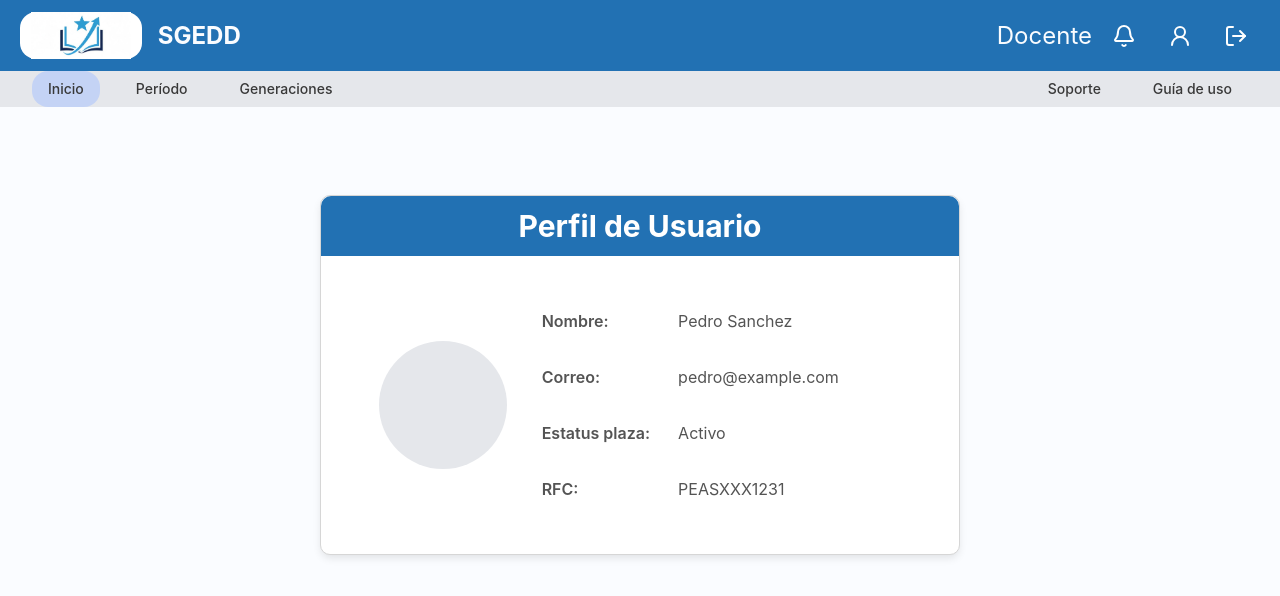
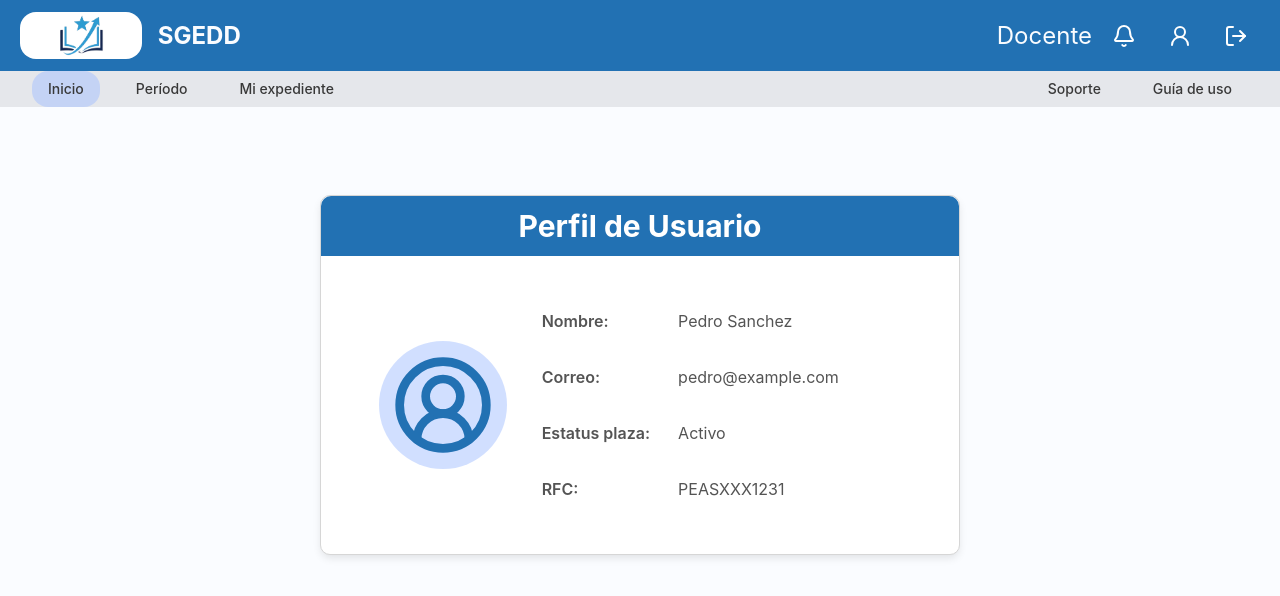
Before and after one commit to umdalecs/sgedd, a Next.js app: page /dashboard in a window 1280 px wide. Shown: the top 596 px of the page. Built offline with nearby package versions, Linux system fonts and the light colour scheme.

Commit message:
Correcciones ineptos
* Cambios del cagadero que tenian

* Cambios visuales, notificaciones y perfil

```diff
--- a/src/app/dashboard/expedienteSoporte/page.tsx
+++ b/src/app/dashboard/expediente/documento_soporte/page.tsx
@@ -10,7 +10,6 @@
 export default function Page() {
     return (
         <>
-            <Header rol="Docente"></Header>
             <div className="max-w-5xl mx-auto mt-18 bg-background rounded-2xl shadow-lg overflow-hidden">
                 <div className="bg-primary text-white p-4 flex items-center space-x-2">
                     <h1 className="text-lg font-semibold">
--- a/src/app/dashboard/expediente/page.tsx
+++ b/src/app/dashboard/expediente/page.tsx
@@ -10,12 +10,11 @@
 import { Badge } from "@/components/ui/badge"
 import { Button } from "@/components/ui/button"
 import { FilePlus } from "lucide-react" // Importa el icono
-import Header from "@/components/common/Header";
+import Link from "next/link"
 
 export default function Page() {
     return (
         <>
-            <Header rol="Docente"></Header>
             <div className="max-w-7xl mx-auto p-8">
                 <h1 className="text-2xl font-bold mt-4 mb-2">MI EXPEDIENTE - PERIODO 2025</h1>
                 <div className="rounded-2xl border shadow-2xl">
@@ -56,7 +55,9 @@
                                           ) : (
                                             <Button variant="outline" size="sm" className="rounded-2xl w-1/4">Ver motivos</Button>
                                           )}
-                                        <Button variant="destructive" size="sm" className="rounded-2xl w-1/4">Reportar</Button>
+                                        <Link href="/dashboard/expediente/documento_soporte">
+                                          <Button variant="destructive" size="sm" className="rounded-2xl w-1/4">Reportar</Button>
+                                        </Link>
                                     </TableCell>
                                 </TableRow>
                             ))}
@@ -71,7 +72,7 @@
 const documentos = [
   { id: 1, nombre: "Constancia de Recursos Humanos", solicitar: false, estado: "Aprobado", ultimaActualizacion: "24/10/2025", verPDF: true },
   { id: 2, nombre: "Carta de Exclusividad  Laboral", solicitar: true, estado: "NoGen", ultimaActualizacion: "24/10/2025", verPDF: false },
-  { id: 3, nombre: "Carta de liberacion de Actividades", solicitar: false, estado: "pendiente", ultimaActualizacion: "20/10/2025", verPDF: false },
+  { id: 3, nombre: "Carta de liberacion de Actividades", solicitar: false, estado: "Pendiente", ultimaActualizacion: "20/10/2025", verPDF: false },
   { id: 4, nombre: "Constancia de servicios escolares", solicitar: true, estado: "Rechazado", ultimaActualizacion: "18/10/2025", verPDF: false }
 ]
 
--- a/src/app/dashboard/page.tsx
+++ b/src/app/dashboard/page.tsx
@@ -1,5 +1,5 @@
 "use client";
-import DashboardCards from "@/components/common/DashboardCard";
+import MainCard from "@/components/dashboard/MainCard";
 import { Usuario, UsuarioDocente, asignarRol } from "@/types/usuario";
 
 export default function Page() {
@@ -23,7 +23,7 @@
   return (
     <>
     <div className="min-h-70">
-      <DashboardCards usuario={usuarioTestD}/>
+      <MainCard usuario={usuarioTestD}/>
     </div>
     </>
   )
--- a/src/app/soporte/page.tsx
+++ b/src/app/dashboard/soporte/page.tsx
@@ -6,7 +6,6 @@
 export default function Page() {
   return (
     <>
-      <Header rol="Docente"></Header>
       <div className="py-8">
         <SupportForm />
       </div>
--- a/src/components/common/DashboardCard.tsx
+++ /dev/null
@@ -1,56 +0,0 @@
-import { Card, CardContent, CardHeader, CardTitle } from "@/components/ui/card";
-import { Usuario, UsuarioDocente } from "@/types/usuario";
-
-
-type Props = {
-  usuario: Usuario | UsuarioDocente;
-};
-
-export default function DashboardCards({ usuario }: Props) {
-    return(
-        <>
-        <div className="flex justify-center items-center w-full py-22">
-            <Card className="flex-col w-1/2 min-w-lg h-full py-0 gap-0 min-h-90">
-                <CardHeader className="bg-primary text-primary-foreground rounded-t-xl py-3 text-center gap-0">
-                    <CardTitle className="text-3xl font-bold">Perfil de Usuario</CardTitle>
-                </CardHeader>
-                <CardContent className="flex-1 flex items-center justify-center gap-0">
-                    <div className="flex w-full h-full">
-                        <div className="w-1/3 flex items-center justify-center">
-                        <div className="w-32 h-32 bg-sidebar-border rounded-full flex items-center justify-center">
-
-                        </div>
-                        </div>
-                        <div className="w-2/3 flex flex-col justify-center gap-8">
-                        <div className="flex gap-2">
-                            <p className="font-semibold w-1/3">Nombre:</p>
-                            <p className="w-2/3">{usuario.nombre} {usuario.apellido}</p>
-                        </div>
-                        <div className="flex gap-2">
-                            <p className="font-semibold w-1/3">Correo:</p>
-                            <p className="w-2/3">{usuario.correo}</p>
-                        </div>
-                        {(usuario.rol === "Docente" && "estatusPlaza" in usuario) &&(
-                            <div className="flex gap-2">
-                            <p className="font-semibold w-1/3">Estatus plaza:</p>
-                            <p className="w-2/3">{usuario.estatusPlaza}</p>
-                            </div>
-                        )}
-                        {(usuario.rol === "Generador" || usuario.rol === "Revisor") &&(
-                            <div className="flex gap-2">
-                            <p className="font-semibold w-1/3">Puesto:</p>
-                            <p className="w-2/3">{usuario.puesto}</p>
-                            </div>
-                        )}
-                        <div className="flex gap-2">
-                            <p className="font-semibold w-1/3">RFC:</p>
-                            <p className="w-2/3">{usuario.rfc}</p>
-                        </div>
-                        </div>
-                    </div>
-                    </CardContent>
-            </Card>
-        </div>
-        </>
-    )
-}
--- a/src/components/common/Header.tsx
+++ b/src/components/common/Header.tsx
@@ -15,14 +15,11 @@
 
 export default function Header({ rol }: { rol: string }) {
   const pathname = usePathname();
-
-  const thirdTabLabel =
-    pathname?.startsWith("/docente")
-      ? "Mi expediente"
-      : pathname?.startsWith("/revisor")
-      ? "Revisiones"
-      : "Generaciones";
-
+  const rutaRol: Record<string, string> = {
+  "Docente": "/dashboard/expediente",
+  "Revisor": "/dashboard/revisiones",
+  "Generador": "/dashboard/generaciones",
+  };
   return (
     <>
       <div className="w-full">
@@ -30,7 +27,7 @@
           <div className="flex w-1/6 min-w-[175px] gap-4 items-center">
             <div className="bg-primary-foreground w-2/3 rounded-2xl flex items-center justify-center">
               <Image
-                src={"/img/logo-sgedd.jpg"}
+                src={"/img/logo-sgedd.png"}
                 alt="SGEDD"
                 width={100}
                 height={100}
@@ -56,7 +53,7 @@
                 {notificaciones.length > 0 ? (
                   notificaciones.map((n) => (
                     <DropdownMenuItem
-                      className="bg-primary-foreground rounded-2xl border-b-3 border-b-primary"
+                      className="bg-primary-foreground rounded-2xl border-b-3 border-b-primary data-[highlighted]:bg-primary data-[highlighted]:text-primary-foreground"
                       key={n.id}
                     >
                       {n.texto}
@@ -69,7 +66,7 @@
                 )}
 
                 <DropdownMenuSeparator />
-                <DropdownMenuItem className="bg-primary rounded-lg justify-center">
+                <DropdownMenuItem className="bg-primary rounded-lg justify-center data-[highlighted]:bg-secondary data-[highlighted]:text-primary-foreground">
                   <p className="text-sidebar-primary-foreground font-bold">
                     Ver todas
                   </p>
@@ -88,14 +85,12 @@
               >
                 <DropdownMenuLabel>Perfil</DropdownMenuLabel>
                 <DropdownMenuSeparator className="bg-accent-foreground" />
-                <DropdownMenuItem className="bg-primary-foreground rounded-2xl border-b-3 border-b-primary">
+                <DropdownMenuItem className="bg-primary-foreground rounded-2xl border-b-3 border-b-primary data-[highlighted]:bg-primary data-[highlighted]:text-primary-foreground">
                   Cambiar datos del perfil
                 </DropdownMenuItem>
-                <Link href="/change-password">
-                  <DropdownMenuItem className="bg-primary-foreground rounded-2xl border-b-3 border-b-primary">
-                    Cambiar contraseña
-                  </DropdownMenuItem>
-                </Link>
+                <DropdownMenuItem className="bg-primary-foreground rounded-2xl border-b-3 border-b-primary data-[highlighted]:bg-primary data-[highlighted]:text-primary-foreground">
+                  Cambiar contraseña
+                </DropdownMenuItem>
               </DropdownMenuContent>
             </DropdownMenu>
             <Link href="/">
@@ -131,20 +126,47 @@
                 <p>Período</p>
               </Button>
             </Link>
-            <Link href="#">
-              <Button variant="ghost" className="rounded-2xl">
-                <p>{thirdTabLabel}</p>
+            <Link href={rutaRol[rol] || "#"}>
+              <Button
+                variant="ghost"
+                className={`rounded-2xl ${
+                  pathname === rutaRol[rol]
+                    ? "bg-secondary/50"
+                    : "hover:bg-primary"
+                }`}
+              >
+                <p>
+                  {rol === "Docente"
+                    ? "Mi expediente"
+                    : rol === "Revisor"
+                    ? "Revisiones"
+                    : "Generaciones"}
+                </p>
               </Button>
             </Link>
           </div>
           <div className="flex items-center justify-end gap-5 px-8 h-full">
-            <Link href="/soporte">
-              <Button variant="ghost" className="rounded-2xl">
+            <Link href="/dashboard/soporte">
+              <Button
+                variant="ghost"
+                className={`rounded-2xl ${
+                  pathname === "/dashboard/soporte"
+                    ? "bg-secondary/50"
+                    : "hover:bg-primary"
+                }`}
+              >
                 <p>Soporte</p>
               </Button>
             </Link>
             <Link href="/guia_uso">
-              <Button variant="ghost" className="rounded-2xl">
+              <Button
+                variant="ghost"
+                className={`rounded-2xl ${
+                  pathname === "/guia_uso"
+                    ? "bg-secondary/50"
+                    : "hover:bg-primary"
+                }`}
+              >
                 <p>Guía de uso</p>
               </Button>
             </Link>
```
